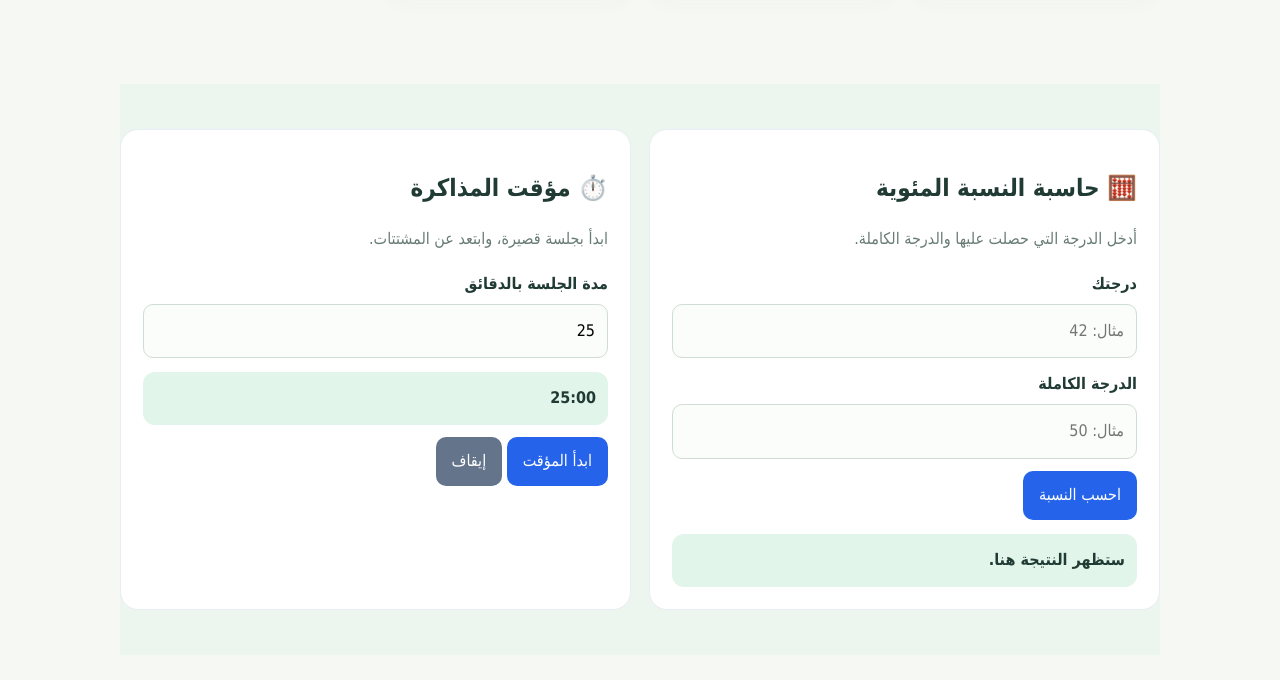
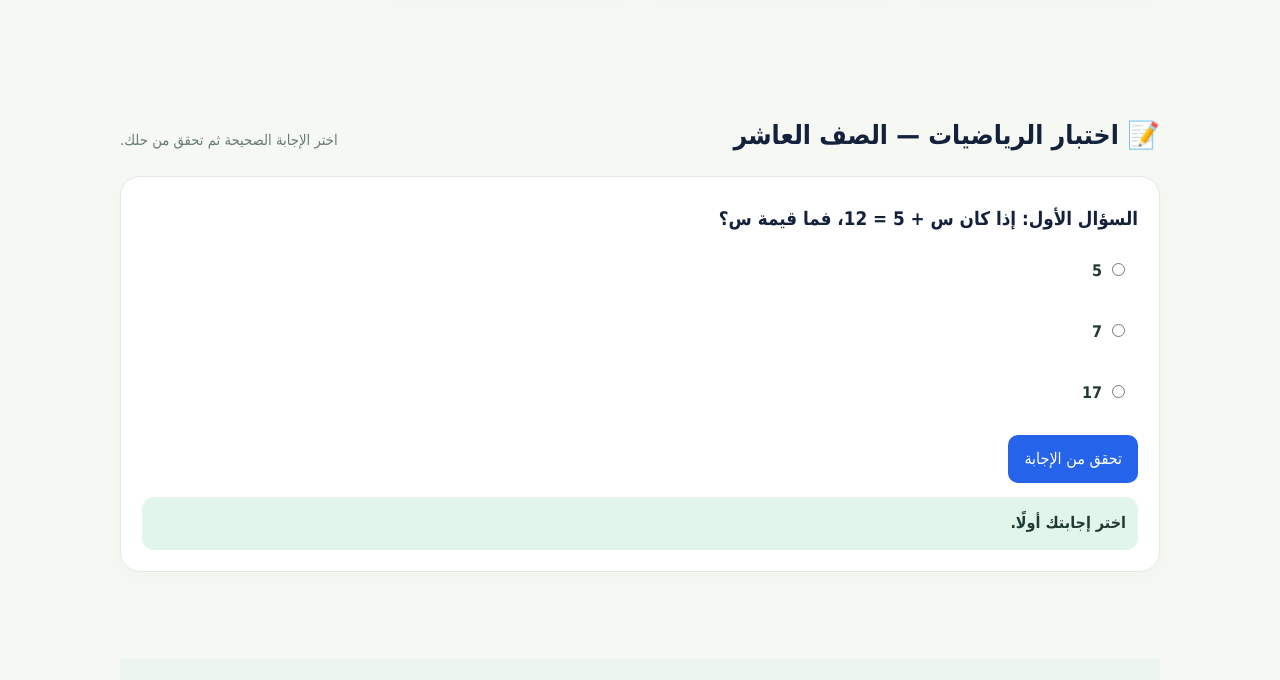
Before and after one commit to yzn751710-glitch/fhamha, a plain HTML site: page index.html in a window 1280 px wide. Shown: the part 1290-1970 px from the top of the page. Drawn offline with Linux system fonts and the light colour scheme.

Commit message:
Update index.html

```diff
--- a/index.html
+++ b/index.html
@@ -90,7 +90,64 @@ footer{background:var(--navy);color:#dbe7ff;text-align:center;padding:25px 18px}
   </div>
 </section>
 
- <section id="tools" class="tools"><div class="toolbox"><h2>🧮 حاسبة النسبة المئوية</h2><p>أدخل الدرجة التي حصلت عليها والدرجة الكاملة.</p><label for="score">درجتك</label><input id="score" type="number" min="0" placeholder="مثال: 42"><label for="total">الدرجة الكاملة</label><input id="total" type="number" min="1" placeholder="مثال: 50"><button onclick="calcPercent()">احسب النسبة</button><div id="percentResult" class="result" aria-live="polite">ستظهر النتيجة هنا.</div></div>
+
+<section id="quiz" style="margin:30px 0">
+  <div class="section-title">
+    <h2>📝 اختبار الرياضيات — الصف العاشر</h2>
+    <p>اختر الإجابة الصحيحة ثم تحقق من حلك.</p>
+  </div>
+
+  <div class="card">
+    <h3>السؤال الأول: إذا كان س + 5 = 12، فما قيمة س؟</h3>
+
+    <label style="display:block;padding:10px">
+      <input type="radio" name="mathAnswer" value="5" style="width:auto">
+      5
+    </label>
+
+    <label style="display:block;padding:10px">
+      <input type="radio" name="mathAnswer" value="7" style="width:auto">
+      7
+    </label>
+
+    <label style="display:block;padding:10px">
+      <input type="radio" name="mathAnswer" value="17" style="width:auto">
+      17
+    </label>
+
+    <button type="button" onclick="checkMathAnswer()">
+      تحقق من الإجابة
+    </button>
+
+    <div id="mathFeedback" class="result" aria-live="polite">
+      اختر إجابتك أولًا.
+    </div>
+  </div>
+</section>
+
+<script>
+function checkMathAnswer() {
+  const answer = document.querySelector(
+    'input[name="mathAnswer"]:checked'
+  );
+  const feedback = document.getElementById("mathFeedback");
+
+  if (!answer) {
+    feedback.textContent = "اختر إجابة أولًا ثم حاول مجددًا.";
+    return;
+  }
+
+  if (answer.value === "7") {
+    feedback.textContent =
+      "✅ إجابة صحيحة! نطرح 5 من الطرفين: س = 12 - 5 = 7.";
+  } else {
+    feedback.textContent =
+      "❌ ليست الإجابة الصحيحة. اطرح 5 من الطرفين: س = 12 - 5 = 7.";
+  }
+}
+</script>
+
+  <section id="tools" class="tools"><div class="toolbox"><h2>🧮 حاسبة النسبة المئوية</h2><p>أدخل الدرجة التي حصلت عليها والدرجة الكاملة.</p><label for="score">درجتك</label><input id="score" type="number" min="0" placeholder="مثال: 42"><label for="total">الدرجة الكاملة</label><input id="total" type="number" min="1" placeholder="مثال: 50"><button onclick="calcPercent()">احسب النسبة</button><div id="percentResult" class="result" aria-live="polite">ستظهر النتيجة هنا.</div></div>
 <div class="toolbox"><h2>⏱️ مؤقت المذاكرة</h2><p>ابدأ بجلسة قصيرة، وابتعد عن المشتتات.</p><label for="minutes">مدة الجلسة بالدقائق</label><input id="minutes" type="number" min="1" max="180" value="25"><div id="timer" class="result" aria-live="polite">25:00</div><button onclick="startTimer()">ابدأ المؤقت</button> <button onclick="stopTimer()" style="background:#64748b">إيقاف</button></div></section>
 <div class="notice" id="about"><strong>عن افهمها:</strong> هذا الموقع في بدايته، وهدفه تقديم محتوى تعليمي عربي واضح ومفيد. نراجع المحتوى ونضيف دروسًا جديدة تدريجيًا.</div>
 <section id="contact" style="margin-top:35px"><div class="section-title"><h2>ماذا تريد أن نضيف؟</h2></div><div class="card"><p>اختر درسًا أو أداة تتمنى وجودها في «افهمها». يمكنك إرسال اقتراحك إلى صاحب الموقع بعد إضافة وسيلة تواصل مناسبة.</p><p><strong>اقتراح:</strong> ابدأ بمادة واحدة وصف دراسي واحد حتى يكون المحتوى دقيقًا ومفيدًا.</p></div></section>
```
